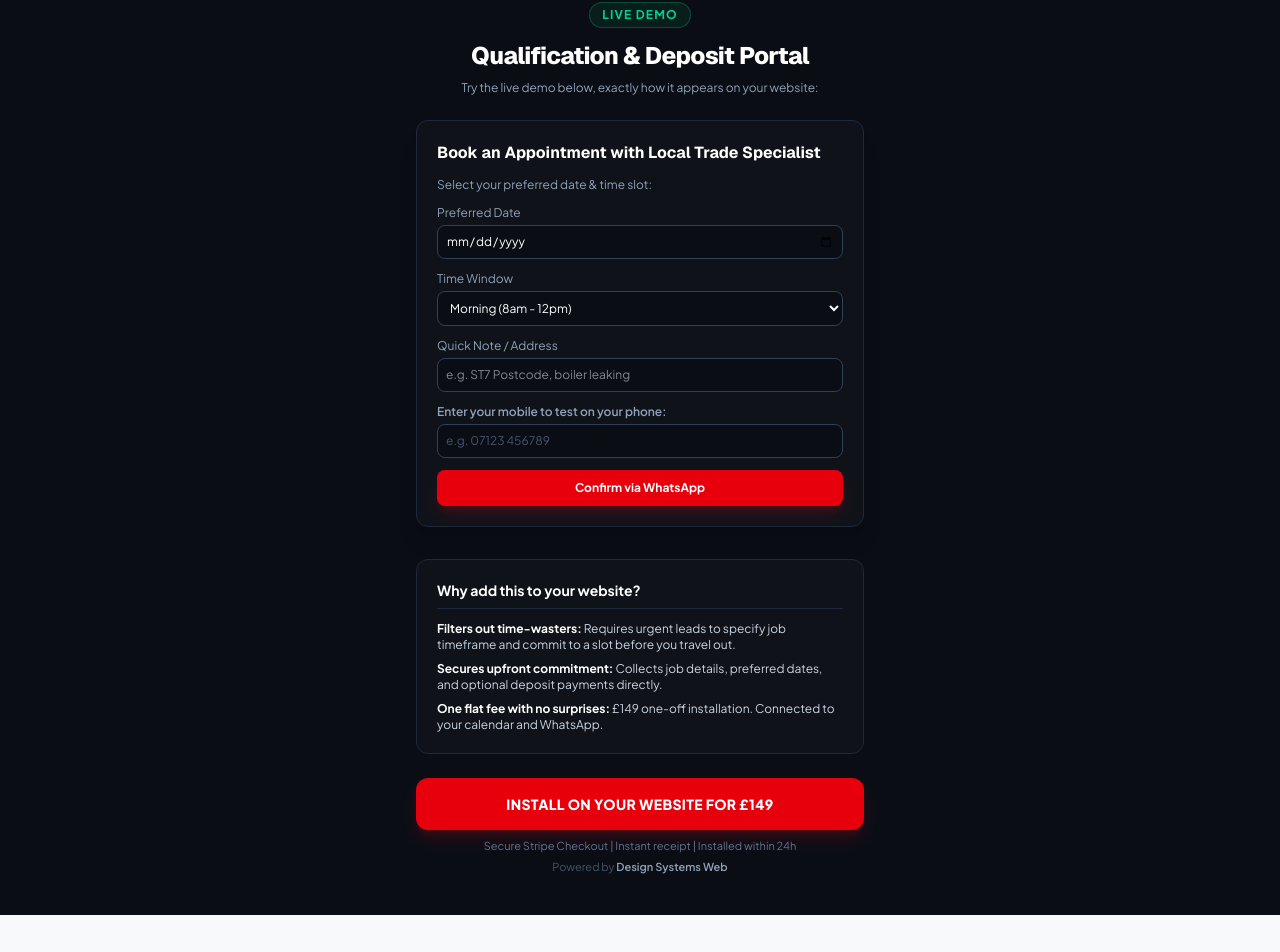
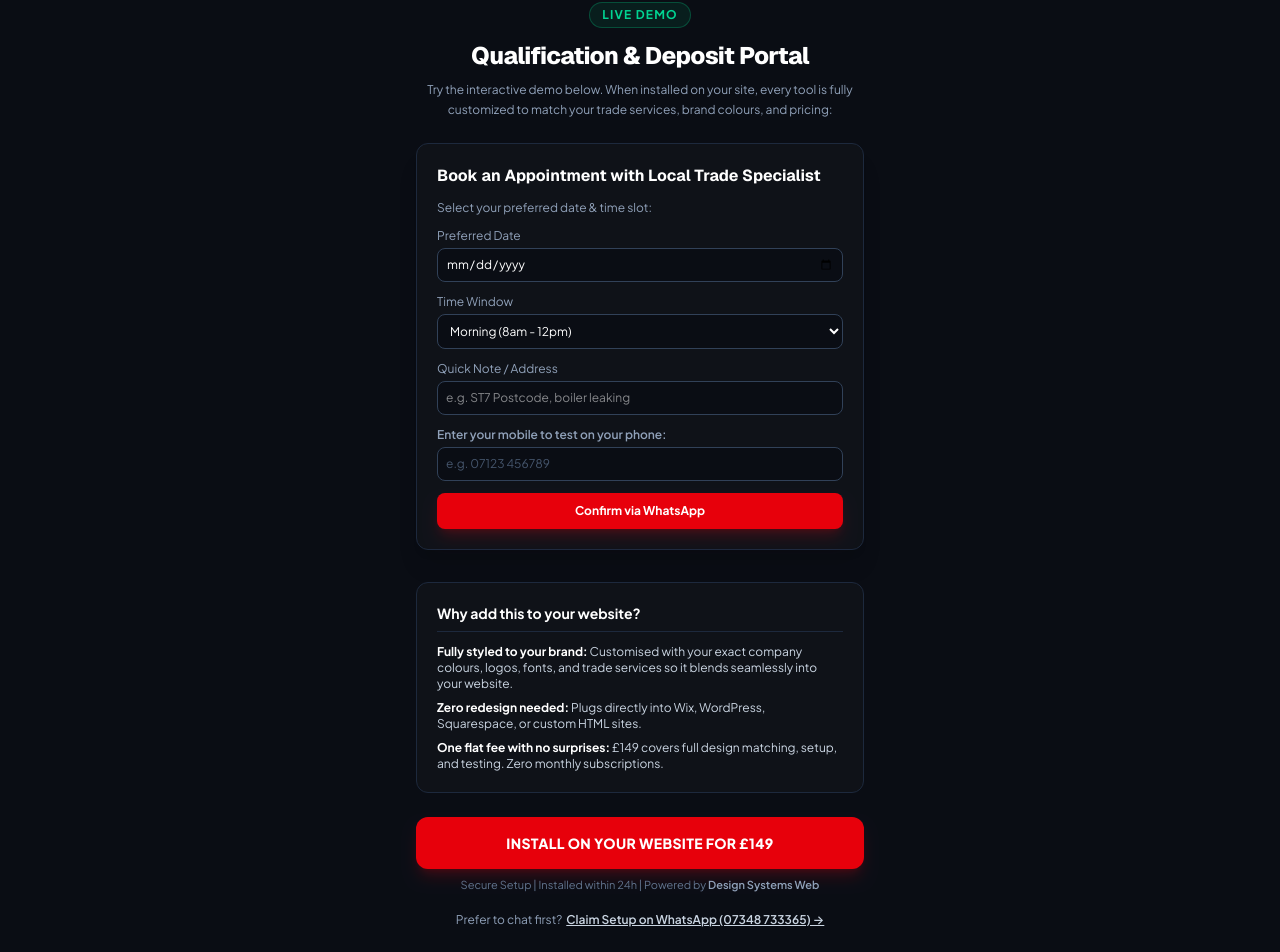
Before and after one commit to stokie2605/dean-wilshaw-web-development, a React (Vite) app: page /demo/booking-form in a window 1280 px wide. Shown: the part 79-1031 px from the top of the page. Before the commit the page ends 994 px from the top, so only its background shows below. Built offline with nearby package versions, Linux system fonts and the light colour scheme.

Commit message:
Update tool demo pages subtitle and benefit copy for custom trade branding

```diff
--- a/src/pages/MissedCallDemoPage.tsx
+++ b/src/pages/MissedCallDemoPage.tsx
@@ -52,8 +52,8 @@ export function MissedCallDemoPage() {
         <h1 className="text-2xl font-black text-white tracking-tight">
           Instant Missed-Call Auto-Text{!isGeneric && ` for ${biz}`}
         </h1>
-        <p className="text-xs text-slate-400 mt-2">
-          Try the live demo below, exactly how it appears for your trade business:
+        <p className="text-xs text-slate-400 mt-2 leading-relaxed">
+          Try the interactive demo below. When installed on your site, every tool is fully customized to match your trade services, brand colours, and pricing:
         </p>
       </div>
 
@@ -69,13 +69,13 @@ export function MissedCallDemoPage() {
         </p>
         <div className="space-y-2 text-xs text-slate-300">
           <p>
-            <strong className="text-white">Captures leads instantly:</strong> Homeowners who hit voicemail get a text in 5 seconds before calling another trade.
+            <strong className="text-white">Fully styled to your brand:</strong> Customised with your exact company colours, logos, fonts, and trade services so it blends seamlessly into your website.
           </p>
           <p>
-            <strong className="text-white">Zero apps needed:</strong> Works 100% in the background, directly connected to your UK mobile number.
+            <strong className="text-white">Zero redesign needed:</strong> Plugs directly into Wix, WordPress, Squarespace, or custom HTML sites.
           </p>
           <p>
-            <strong className="text-white">One flat fee with no surprises:</strong> £149 covers complete setup and testing. No monthly subscriptions.
+            <strong className="text-white">One flat fee with no surprises:</strong> £149 covers full design matching, setup, and testing. Zero monthly subscriptions.
           </p>
         </div>
       </div>
--- a/src/pages/ToolDemoPage.tsx
+++ b/src/pages/ToolDemoPage.tsx
@@ -4,7 +4,6 @@ import { ArrowLeft } from 'lucide-react';
 import { useToolParams } from '../hooks/useToolParams';
 import { QuoteEstimator } from '../components/tools/QuoteEstimator';
 import { AreaCalculator } from '../components/tools/AreaCalculator';
-import { MissedCallWidget } from '../components/tools/MissedCallWidget';
 import { MissedCallDemo } from '../components/trade-tools/MissedCallDemo';
 import { BeforeAfterSlider } from '../components/tools/BeforeAfterSlider';
 import { BookingForm } from '../components/tools/BookingForm';
@@ -12,6 +11,7 @@ import { WhatsAppBar } from '../components/trade-tools/WhatsAppBar';
 import { SocialProofBanner } from '../components/trade-tools/SocialProofBanner';
 
 const STRIPE_LINK = 'https://buy.stripe.com/28E28r8zO6r23Bw6wPaAw00';
+const WHATSAPP_URL = "https://wa.me/447348733365?text=Hi%20Dean,%20I'd%20like%20to%20install%20a%20lead%20tool%20on%20my%20website.";
 
 function renderTool(toolId: string | undefined) {
   switch (toolId) {
@@ -38,50 +38,30 @@ const TOOL_LABELS: Record<string, string> = {
 
 type Bullet = { heading: string; body: string };
 
-const TOOL_BULLETS: Record<string, Bullet[]> = {
-  'missed-call': [
-    { heading: 'Captures leads instantly:', body: 'Homeowners who hit voicemail get a text in 5 seconds before calling another trade.' },
-    { heading: 'Zero apps needed:', body: 'Works 100% in the background, directly connected to your UK mobile number.' },
-    { heading: 'One flat fee with no surprises:', body: '£149 covers complete setup and testing. No monthly subscriptions.' },
-  ],
-  'quote-calculator': [
-    { heading: 'Captures leads instantly:', body: 'Homeowners get an instant ballpark price and message you directly on WhatsApp with job details pre-filled.' },
-    { heading: 'Zero redesign needed:', body: 'Plugs straight into Wix, WordPress, Squarespace, or custom sites in 24 hours.' },
-    { heading: 'One flat fee with no surprises:', body: '\u00a3149 covers installation, custom pricing logic, and testing. No monthly fees.' },
-  ],
-  'booking-form': [
-    { heading: 'Filters out time-wasters:', body: 'Requires urgent leads to specify job timeframe and commit to a slot before you travel out.' },
-    { heading: 'Secures upfront commitment:', body: 'Collects job details, preferred dates, and optional deposit payments directly.' },
-    { heading: 'One flat fee with no surprises:', body: '\u00a3149 one-off installation. Connected to your calendar and WhatsApp.' },
-  ],
-  'whatsapp-bar': [
-    { heading: 'Eliminates friction:', body: 'Gives mobile visitors instant 1-tap buttons to call or message photos of their job on WhatsApp.' },
-    { heading: 'Sticks to mobile screens:', body: 'Stays visible as users scroll through your site without blocking content.' },
-    { heading: 'One flat fee with no surprises:', body: '\u00a3149 one-off installation with direct routing to your business number.' },
-  ],
-  'trust-bar': [
-    { heading: 'Builds immediate trust:', body: 'Floats your Google review score, verified status, and local insurance badges right at the top.' },
-    { heading: 'Reduces bounce rates:', body: 'Proves credibility in under 3 seconds before the visitor clicks away.' },
-    { heading: 'One flat fee with no surprises:', body: '\u00a3149 one-off installation styled to match your branding.' },
-  ],
-};
-
-const DEFAULT_BULLETS: Bullet[] = [
-  { heading: 'Captures leads instantly:', body: 'Homeowners get a price in seconds and message you directly on WhatsApp with no voicemail and no lost jobs.' },
-  { heading: 'Zero redesign needed:', body: 'Plugs straight into your existing Wix, WordPress, Squarespace, or custom site in 24 hours.' },
-  { heading: 'One flat fee with no surprises:', body: '\u00a3149 covers full installation, testing, and handover. No monthly fees and no contracts.' },
+const SHARED_BRAND_BULLETS: Bullet[] = [
+  {
+    heading: 'Fully styled to your brand:',
+    body: 'Customised with your exact company colours, logos, fonts, and trade services so it blends seamlessly into your website.',
+  },
+  {
+    heading: 'Zero redesign needed:',
+    body: 'Plugs directly into Wix, WordPress, Squarespace, or custom HTML sites.',
+  },
+  {
+    heading: 'One flat fee with no surprises:',
+    body: '£149 covers full design matching, setup, and testing. Zero monthly subscriptions.',
+  },
 ];
 
 export function ToolDemoPage() {
   const { toolId } = useParams<{ toolId: string }>();
   const navigate = useNavigate();
-  const { biz, trade } = useToolParams();
+  const { biz } = useToolParams();
   const toolLabel = TOOL_LABELS[toolId || ''] || 'Lead Capture Tool';
   const isGeneric = biz === 'Local Trade Specialist';
-  const bullets = TOOL_BULLETS[toolId || ''] ?? DEFAULT_BULLETS;
 
   return (
-    <div className="min-h-screen bg-[#0a0d14] text-slate-100 flex flex-col items-center justify-start p-4 py-10">
+    <div className="min-h-screen bg-[#0a0d14] text-slate-100 flex flex-col items-center justify-start p-4 py-10 selection:bg-red-500/20 selection:text-red-400">
 
       {/* Back link */}
       <div className="w-full max-w-md mb-6">
@@ -102,8 +82,8 @@ export function ToolDemoPage() {
         <h1 className="text-2xl font-black text-white tracking-tight">
           {toolLabel}{!isGeneric && ` for ${biz}`}
         </h1>
-        <p className="text-xs text-slate-400 mt-2">
-          Try the live demo below, exactly how it appears on your website:
+        <p className="text-xs text-slate-400 mt-2 leading-relaxed">
+          Try the interactive demo below. When installed on your site, every tool is fully customized to match your trade services, brand colours, and pricing:
         </p>
       </div>
 
@@ -118,7 +98,7 @@ export function ToolDemoPage() {
           Why add this to your website?
         </p>
         <div className="space-y-2 text-xs text-slate-300">
-          {bullets.map(({ heading, body }) => (
+          {SHARED_BRAND_BULLETS.map(({ heading, body }) => (
             <p key={heading}>
               <strong className="text-white">{heading}</strong> {body}
             </p>
@@ -137,11 +117,18 @@ export function ToolDemoPage() {
           Install on your website for &pound;149
         </a>
         <p className="text-[11px] text-slate-500 mt-2">
-          Secure Stripe Checkout | Instant receipt | Installed within 24h
+          Secure Setup | Installed within 24h | Powered by <span className="text-slate-400 font-semibold">Design Systems Web</span>
         </p>
-        <p className="text-[11px] text-slate-600 mt-1">
-          Powered by <span className="text-slate-400 font-semibold">Design Systems Web</span>
-        </p>
+        <div className="mt-3">
+          <a
+            href={WHATSAPP_URL}
+            target="_blank"
+            rel="noopener noreferrer"
+            className="text-xs text-slate-400 hover:text-emerald-400 transition-colors inline-flex items-center gap-1"
+          >
+            Prefer to chat first? <span className="underline font-semibold text-slate-300">Claim Setup on WhatsApp (07348 733365) →</span>
+          </a>
+        </div>
       </div>
 
     </div>
```
